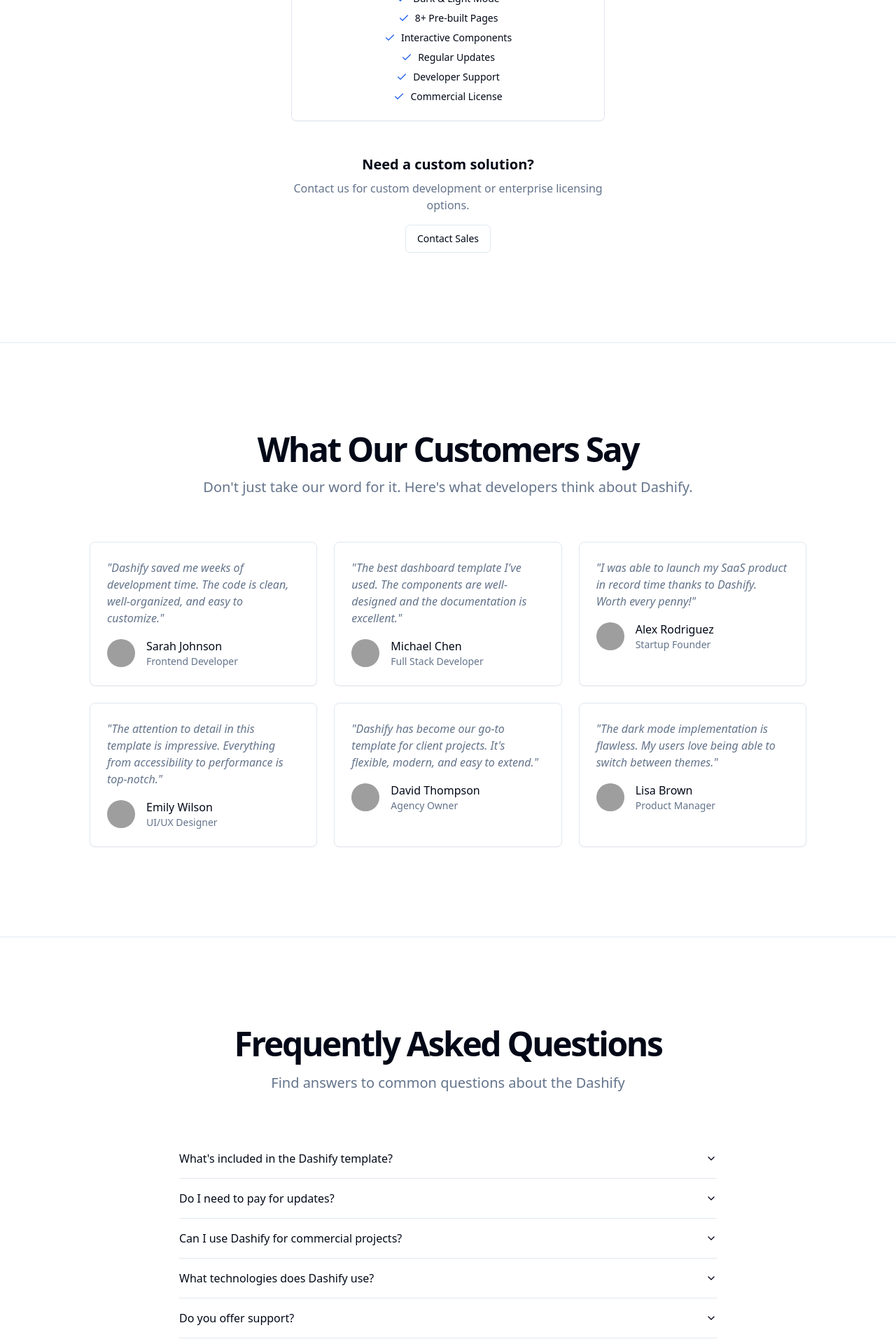
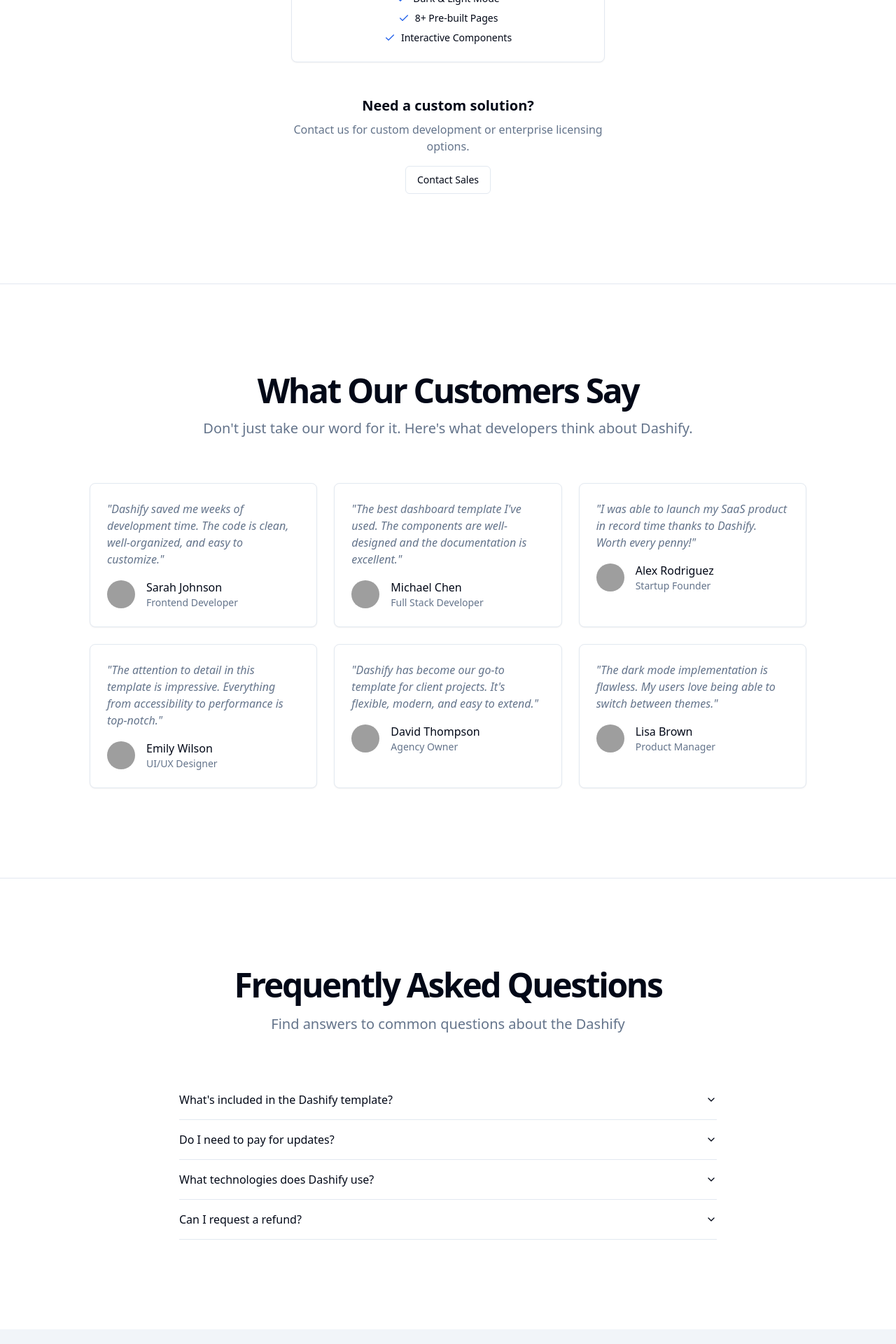
Before and after one commit to renancsxdev/Dashify.io, a Next.js app: page / in a window 1280 px wide. Shown: the part 3820-5740 px from the top of the page at 70% size. Built offline with nearby package versions, Linux system fonts and the light colour scheme; grey boxes are pictures that could not be loaded.

Commit message:
Update landing-page.tsx

```diff
--- a/app/landing-page.tsx
+++ b/app/landing-page.tsx
@@ -455,9 +455,6 @@ export default function LandingPage() {
                       "Dark & Light Mode",
                       "8+ Pre-built Pages",
                       "Interactive Components",
-                      "Regular Updates",
-                      "Developer Support",
-                      "Commercial License",
                     ].map((feature, index) => (
                       <div key={index} className="flex items-center justify-center gap-2">
                         <Check className="h-4 w-4 text-primary" />
@@ -582,13 +579,7 @@ export default function LandingPage() {
                   template with new features, bug fixes, and compatibility updates.
                 </AccordionContent>
               </AccordionItem>
-              <AccordionItem value="item-3">
-                <AccordionTrigger>Can I use Dashify for commercial projects?</AccordionTrigger>
-                <AccordionContent>
-                  Yes, your purchase includes a commercial license. You can use Dashify in unlimited personal and
-                  commercial projects. However, you cannot redistribute or resell the template itself.
-                </AccordionContent>
-              </AccordionItem>
+
               <AccordionItem value="item-4">
                 <AccordionTrigger>What technologies does Dashify use?</AccordionTrigger>
                 <AccordionContent>
@@ -596,13 +587,7 @@ export default function LandingPage() {
                   follows modern best practices and is designed to be easy to customize and extend.
                 </AccordionContent>
               </AccordionItem>
-              <AccordionItem value="item-5">
-                <AccordionTrigger>Do you offer support?</AccordionTrigger>
-                <AccordionContent>
-                  Yes, we offer email support to help you with any questions or issues you might have while using the
-                  template. We typically respond within 24-48 hours on business days.
-                </AccordionContent>
-              </AccordionItem>
+
               <AccordionItem value="item-6">
                 <AccordionTrigger>Can I request a refund?</AccordionTrigger>
                 <AccordionContent>
```
